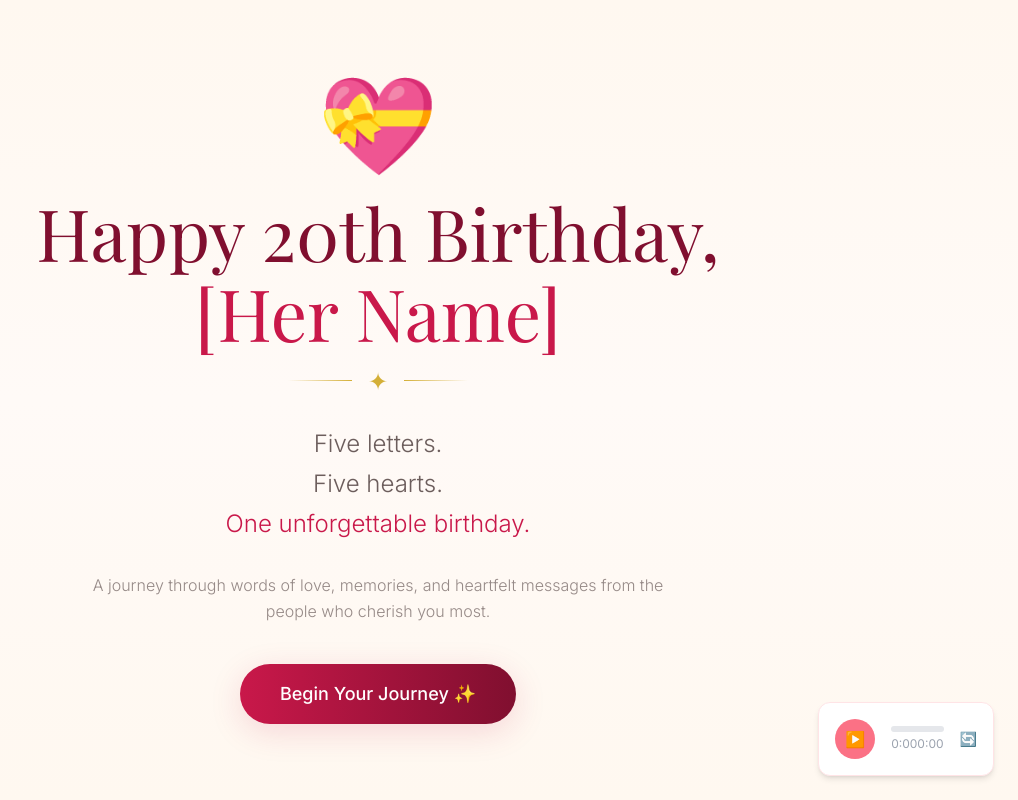
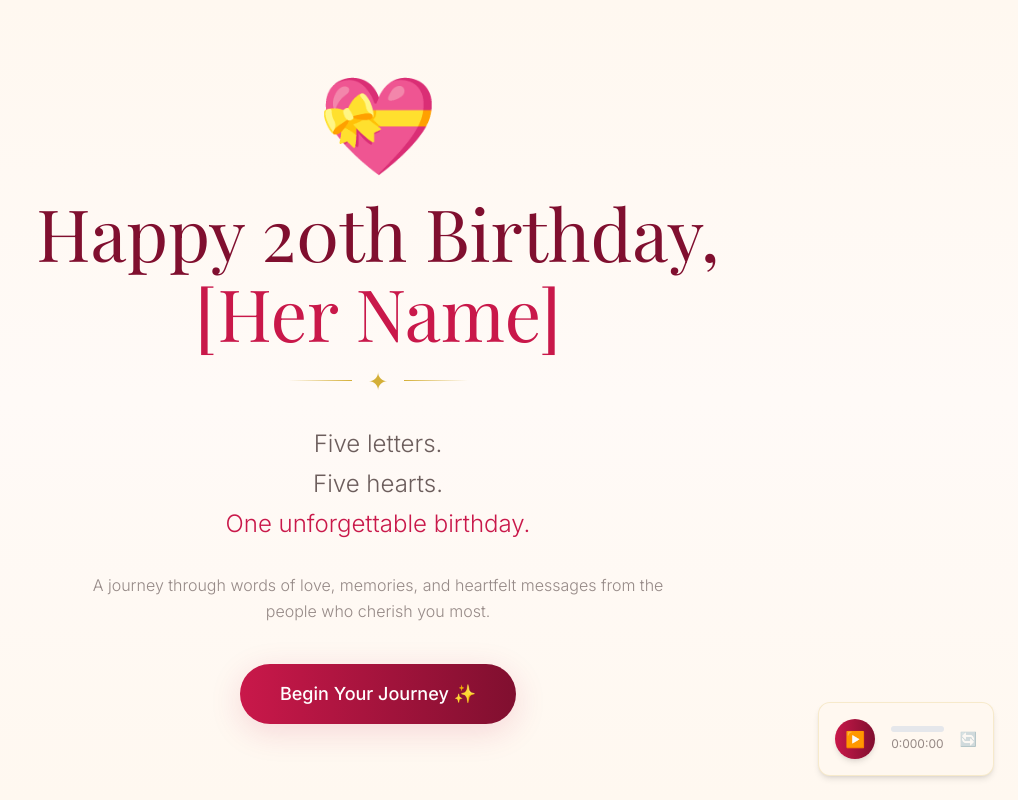
Before and after one commit to BL3Z0/iLoveYou_Prototype, a Next.js app in the folder letters-for-my-love/: page / in a window 1280 px wide. Both pictures are taken after a click on the button "🎵 Play with Music". Shown: the whole page, without its empty margins (262-1280 px from the left). Built offline with nearby package versions, Linux system fonts and the light colour scheme.

Commit message:
Refactor AudioPlayer component with new styles
Updated the AudioPlayer component to enhance styling and improve user interface elements.

```diff
--- a/letters-for-my-love/components/AudioPlayer.js
+++ b/letters-for-my-love/components/AudioPlayer.js
@@ -1,5 +1,3 @@
-// Create placeholder - Copy full code from the guide
-// components/AudioPlayer.js
 import { useState, useRef, useEffect } from 'react';
 import { motion } from 'framer-motion';
 
@@ -57,13 +55,13 @@ export default function AudioPlayer({ src }) {
   };
 
   return (
-    <div className="bg-white rounded-xl p-4 shadow-md border border-rose-100">
+    <div className="bg-cream rounded-xl p-4 shadow-md border border-soft-gold/20">
       <audio ref={audioRef} src={src} />
 
       <div className="flex items-center gap-4">
         <button
           onClick={togglePlay}
-          className="w-10 h-10 rounded-full bg-rose-400 text-white flex items-center justify-center hover:bg-rose-500 transition-colors"
+          className="w-10 h-10 rounded-full bg-gradient-to-r from-deep-rose to-burgundy text-white flex items-center justify-center hover:shadow-rose-glow transition-all duration-300 shadow-md"
         >
           {isPlaying ? '⏸' : '▶️'}
         </button>
@@ -74,17 +72,17 @@ export default function AudioPlayer({ src }) {
             onClick={handleSeek}
           >
             <div
-              className="h-full bg-gradient-to-r from-rose-300 to-rose-500 rounded-full transition-all duration-100"
+              className="h-full bg-gradient-to-r from-soft-gold via-deep-rose to-burgundy rounded-full transition-all duration-100"
               style={{ width: `${progress}%` }}
             />
           </div>
-          <div className="flex justify-between text-xs text-gray-400 mt-1">
+          <div className="flex justify-between text-xs text-dark-charcoal/50 mt-1">
             <span>{formatTime(audioRef.current?.currentTime)}</span>
             <span>{formatTime(duration)}</span>
           </div>
         </div>
 
-        <button className="text-gray-400 hover:text-rose-400 transition-colors text-sm">
+        <button className="text-dark-charcoal/40 hover:text-deep-rose transition-colors text-sm">
           🔄
         </button>
       </div>
```
